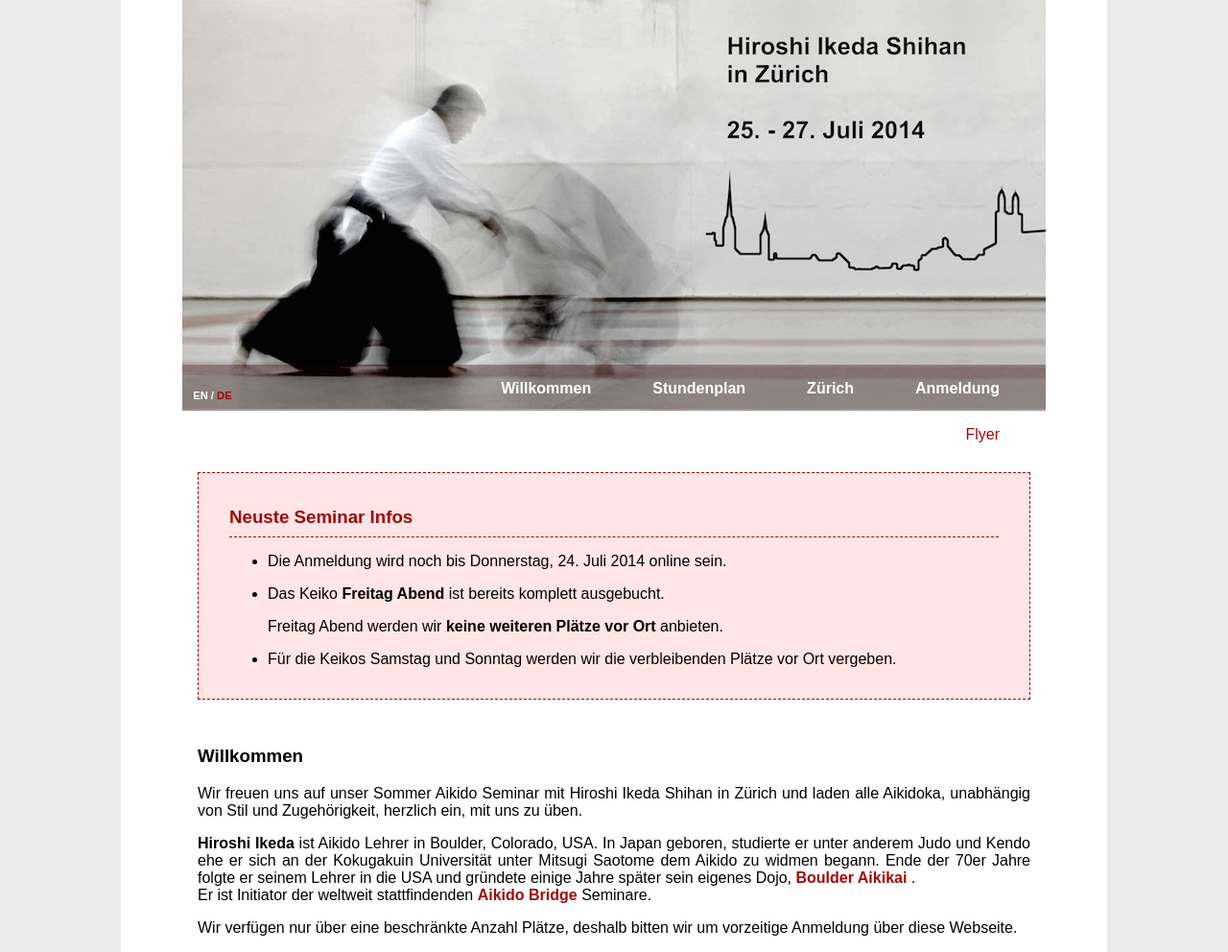
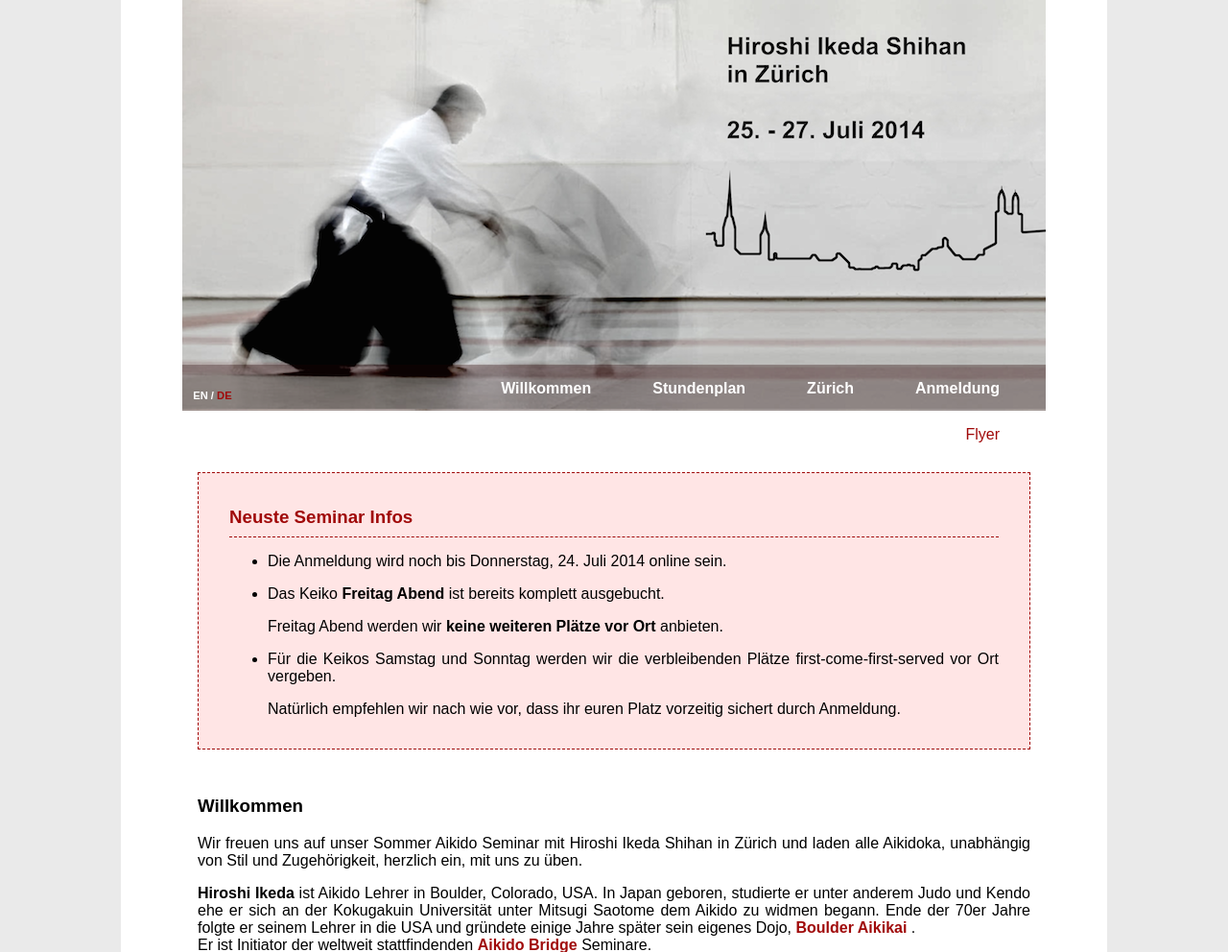
Before and after one commit to michigraber/associationmanager, a Django app: page /de/ in a window 1280 px wide. Shown: the part 33-1025 px from the top of the page at 96% size. Run offline with Django 3.2, Linux system fonts and the light colour scheme; parts of the project's set-up code (start-up, migrations or seed data) failed here and were passed over; some libraries are stand-ins or nearby versions.

Commit message:
info update

```diff
--- a/ikedaseminar/templates/welcome.html
+++ b/ikedaseminar/templates/welcome.html
@@ -16,7 +16,8 @@
         <p>Freitag Abend werden wir <strong>keine weiteren Pl&auml;tze vor Ort</strong> anbieten.</p>
         </li>
         <li>
-        <p>F&uuml;r die Keikos Samstag und Sonntag werden wir die verbleibenden Pl&auml;tze vor Ort vergeben.</p>
+        <p>F&uuml;r die Keikos Samstag und Sonntag werden wir die verbleibenden Pl&auml;tze first-come-first-served vor Ort vergeben.</p>
+        <p>Nat&uuml;rlich empfehlen wir nach wie vor, dass ihr euren Platz vorzeitig sichert durch Anmeldung.</p>
         </li>
     </ul>
 </div>
@@ -156,7 +157,8 @@ Mehrzonen-Tickets am SBB- oder VBZ-Schalter am Flughafen bezogen werden.
         <p>There will be <strong>no additional places at the door on Friday.</strong></p>
         </li>
         <li>
-        <p>We will offer the remaining places for the keikos on Saturday and Sunday on the spot.</p>
+        <p>We will offer the remaining places for the keikos on Saturday and Sunday first-come-first-served on the spot.</p>
+        <p>Of course we still recommend that you secure your place via registration.</p>
         </li>
     </ul>
 </div>
```
